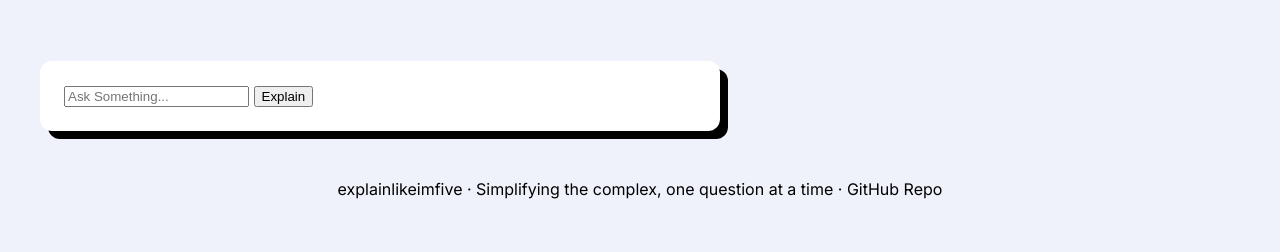
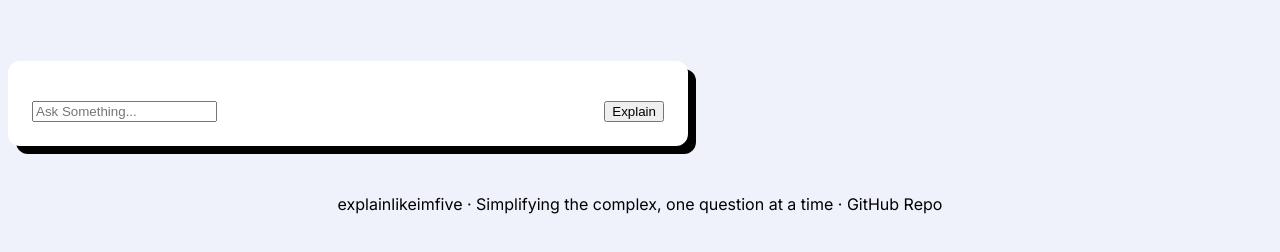
Before and after one commit to ebinjosey/eli5, a plain HTML site: page index.html in a window 1280 px wide. Shown: the part 72-324 px from the top of the page. Drawn offline with Linux system fonts and the light colour scheme.

Commit message:
Update styles.css

```diff
--- a/styles.css
+++ b/styles.css
@@ -53,7 +53,17 @@ body {
     width: 50%;
     overflow-y: auto;
     padding: 1.5rem;
-    margin: 2rem;
+    margin: 2rem 0;
+    display: flex;
+    flex-direction: column;
+    justify-content: flex-end;
+}
+
+.input-container {
+    display: flex;
+    justify-content: space-between;
+    gap: 1rem;
+    margin-top: 1rem;
 }
 
 
```
